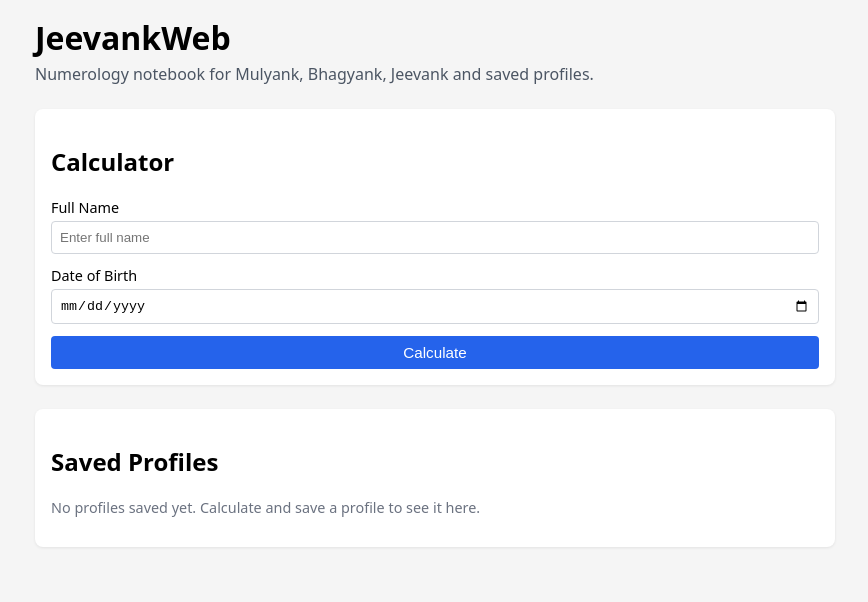
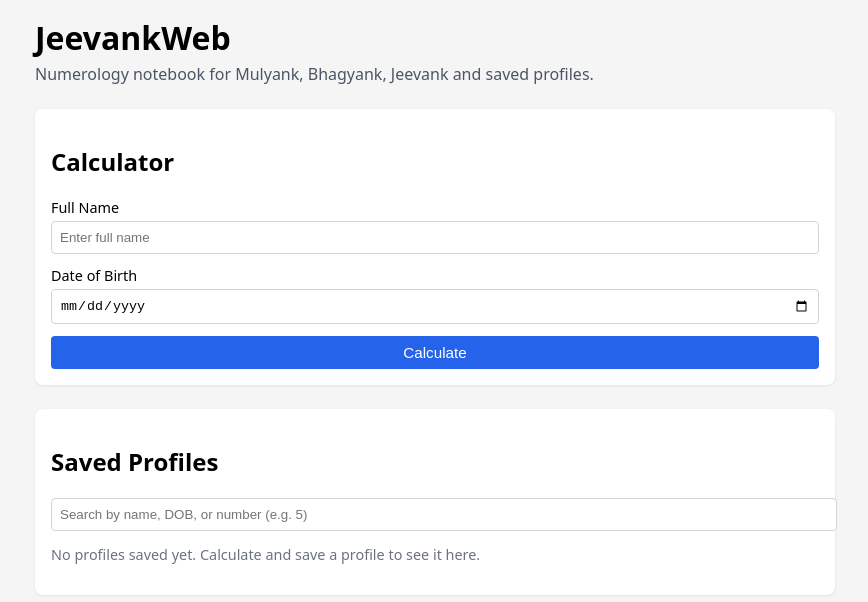
Before and after one commit to abbysoni/JeevankWeb, a React (Vite) app: page / in a window 1280 px wide. Shown: the top 602 px of the page, without its empty margins (205-1073 px from the left). Built offline with nearby package versions, Linux system fonts and the light colour scheme.

Commit message:
Add search filter to saved profiles

```diff
--- a/src/components/ProfileList.jsx
+++ b/src/components/ProfileList.jsx
@@ -1,17 +1,57 @@
 // src/components/ProfilesList.jsx
+import { useState, useMemo } from "react";
 
 function ProfilesList({ profiles, onSelectProfile }) {
+  const [search, setSearch] = useState("");
+
+  const filteredProfiles = useMemo(() => {
+    const term = search.trim().toLowerCase();
+    if (!term) return profiles;
+
+    return profiles.filter((profile) => {
+      const name = (profile.name || "").toLowerCase();
+      const dob = (profile.dob || "").toLowerCase();
+
+      const nums = [
+        profile.numbers?.mulyank,
+        profile.numbers?.bhagyank,
+        profile.numbers?.jeevank
+      ]
+        .filter((n) => n !== null && n !== undefined)
+        .join(" ");
+
+      const numsStr = String(nums).toLowerCase();
+
+      return (
+        name.includes(term) ||
+        dob.includes(term) ||
+        numsStr.includes(term)
+      );
+    });
+  }, [search, profiles]);
+
   return (
     <section className="card">
       <h2>Saved Profiles</h2>
+
+      <div className="search-row">
+        <input
+          type="text"
+          value={search}
+          onChange={(e) => setSearch(e.target.value)}
+          placeholder="Search by name, DOB, or number (e.g. 5)"
+        />
+      </div>
 
       {profiles.length === 0 ? (
         <p className="muted">
           No profiles saved yet. Calculate and save a profile to see it here.
         </p>
+      ) : filteredProfiles.length === 0 ? (
+        <p className="muted">No profiles match this search.</p>
       ) : (
         <ul className="profiles-list">
-          {profiles.map((profile) => (
+          {filteredProfiles.map((profile) => (
             <li
               key={profile.id}
               className="profile-item clickable"
--- a/src/index.css
+++ b/src/index.css
@@ -166,3 +166,14 @@ button:disabled {
 button.danger {
   background: #b91c1c;
 }
+
+.search-row {
+  margin-bottom: 12px;
+}
+
+.search-row input {
+  width: 100%;
+  padding: 8px;
+  border-radius: 4px;
+  border: 1px solid #d1d5db;
+}
```
